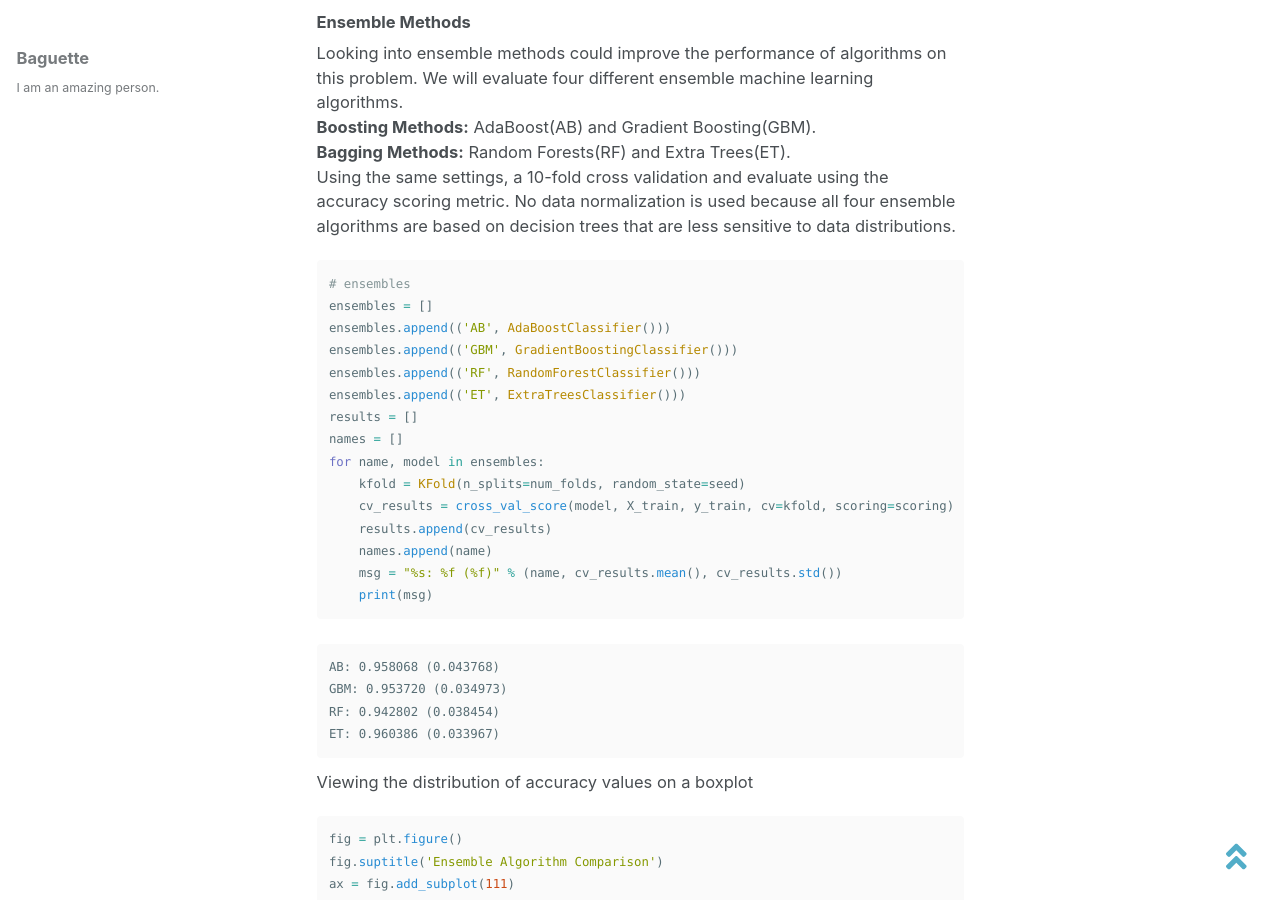
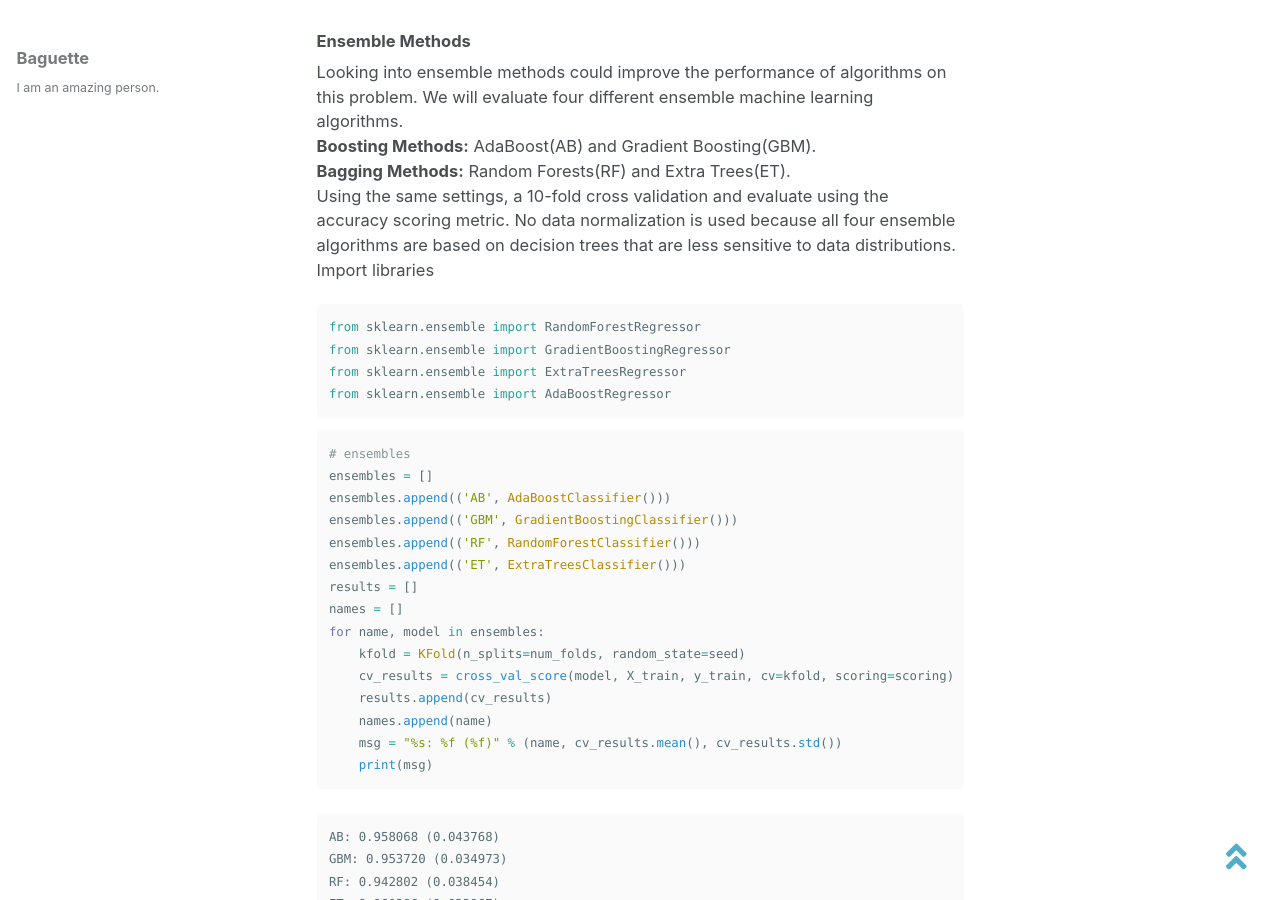
Before and after one commit to baguettexci/baguettexci.gituhb.io, a Jekyll site: the page built from _posts/2018-10-14-Project.md, in a window 1280 px wide and 900 px high, scrolled down 10301 px. Built offline with Jekyll 4.4.1, drawn with Linux system fonts in a browser that asks for light colours; nearby versions of some CDN libraries; some of the changed text lies outside the part shown.

Commit message:
Update 2018-10-14-Project.md

````diff
--- a/_posts/2018-10-14-Project.md
+++ b/_posts/2018-10-14-Project.md
@@ -816,6 +816,7 @@ The results suggest that both Logistic Regression and Linear Discriminant Analys
 ### Feature scaling
 Suspecting that varied distributions of the features may be impacting the skill of some of the algorithms, we perform a data normalization, such that each attribute has a mean value of 0 and a standard deviation of 1.
 ```python
+from sklearn.preprocessing import StandardScaler
 pipelines = []
 pipelines.append(('ScaledLR', Pipeline([('Scaler', StandardScaler()),('LR', LogisticRegression())])))
 pipelines.append(('ScaledLDA', Pipeline([('Scaler', StandardScaler()),('LDA', LinearDiscriminantAnalysis())])))
@@ -862,6 +863,14 @@ Looking into ensemble methods could improve the performance of algorithms on thi
 **Bagging Methods:** Random Forests(RF) and Extra Trees(ET).
 <br/>
 Using the same settings, a 10-fold cross validation and evaluate using the accuracy scoring metric. No data normalization is used because all four ensemble algorithms are based on decision trees that are less sensitive to data distributions.
+<br/>
+Import libraries
+```python
+from sklearn.ensemble import RandomForestRegressor
+from sklearn.ensemble import GradientBoostingRegressor
+from sklearn.ensemble import ExtraTreesRegressor
+from sklearn.ensemble import AdaBoostRegressor
+```
 ```python
 # ensembles
 ensembles = []
````
